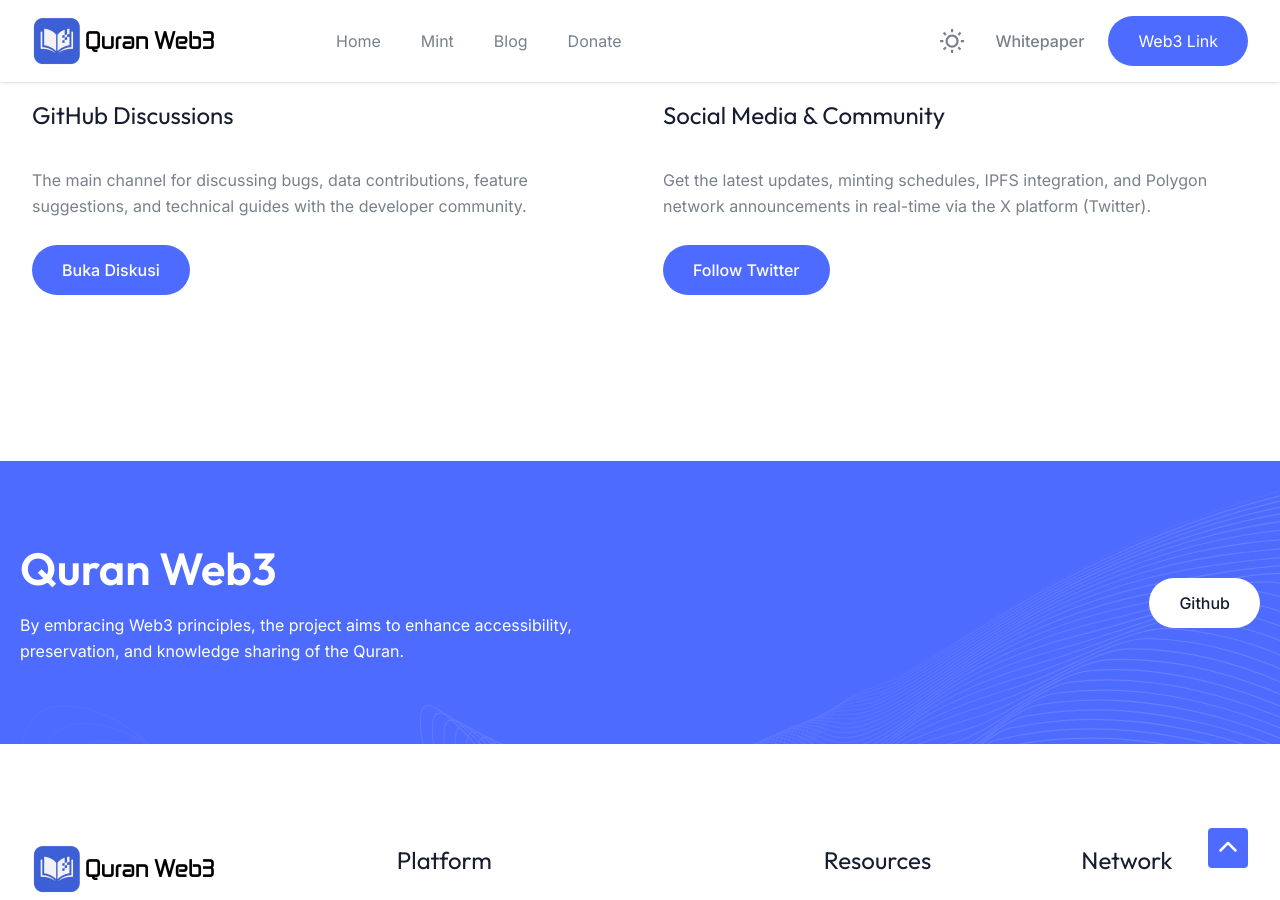
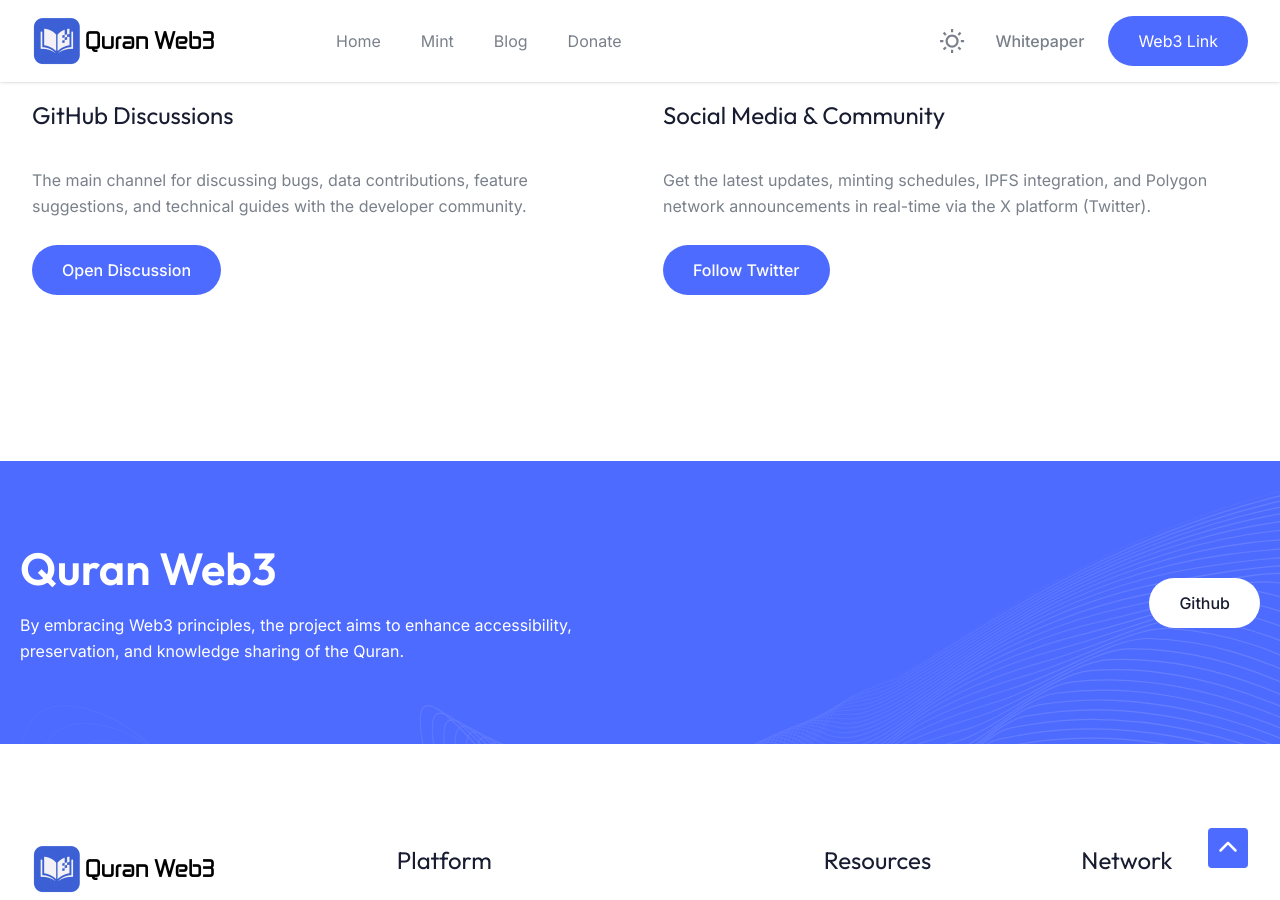
Before and after one commit to ogiest/ogiest.github.io, a Jekyll site: the page support.html, which Jekyll copies as it is, in a window 1280 px wide and 900 px high, scrolled down 330 px. Built offline with Jekyll 4.4.1, drawn with Linux system fonts in a browser that asks for light colours.

Commit message:
Update support.html

```diff
--- a/support.html
+++ b/support.html
@@ -82,7 +82,7 @@
                         <h4 class="kk wm tj ec">GitHub Discussions</h4>
                         <p class="ob">The main channel for discussing bugs, data contributions, feature suggestions, and technical guides with the developer community.</p>
                         <br />
-                        <a href="https://github.com/quran-web3/quran-web3.nft/discussions" target="_blank" class="vc ek lk gh dk rg gi hi _l">Buka Diskusi</a>
+                        <a href="https://github.com/quran-web3/quran-web3.nft/discussions" target="_blank" class="vc ek lk gh dk rg gi hi _l">Open Discussion</a>
                       </div>
                       <div class="rounded-md border border-stroke dark:border-strokedark p-5 bg-white dark:bg-blacksection">
                         <h4 class="kk wm tj ec">Social Media & Community</h4>
```
